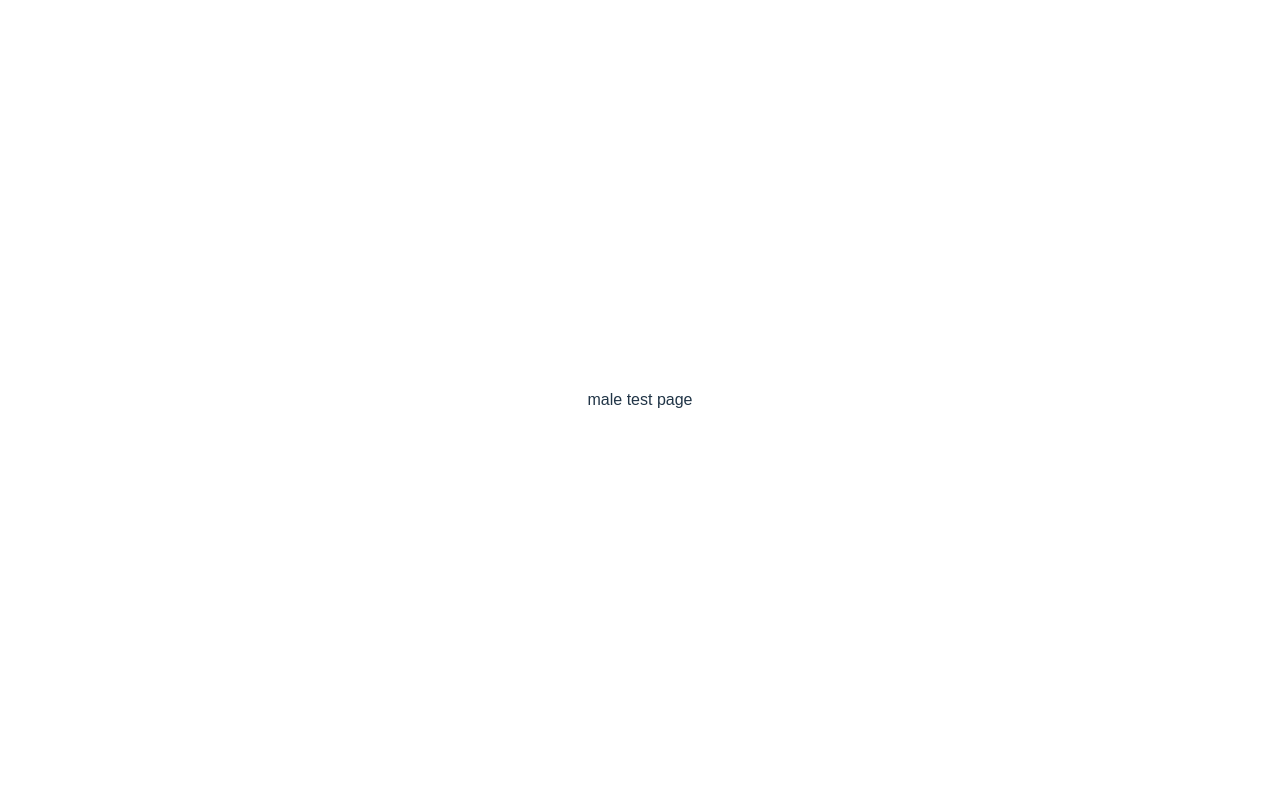
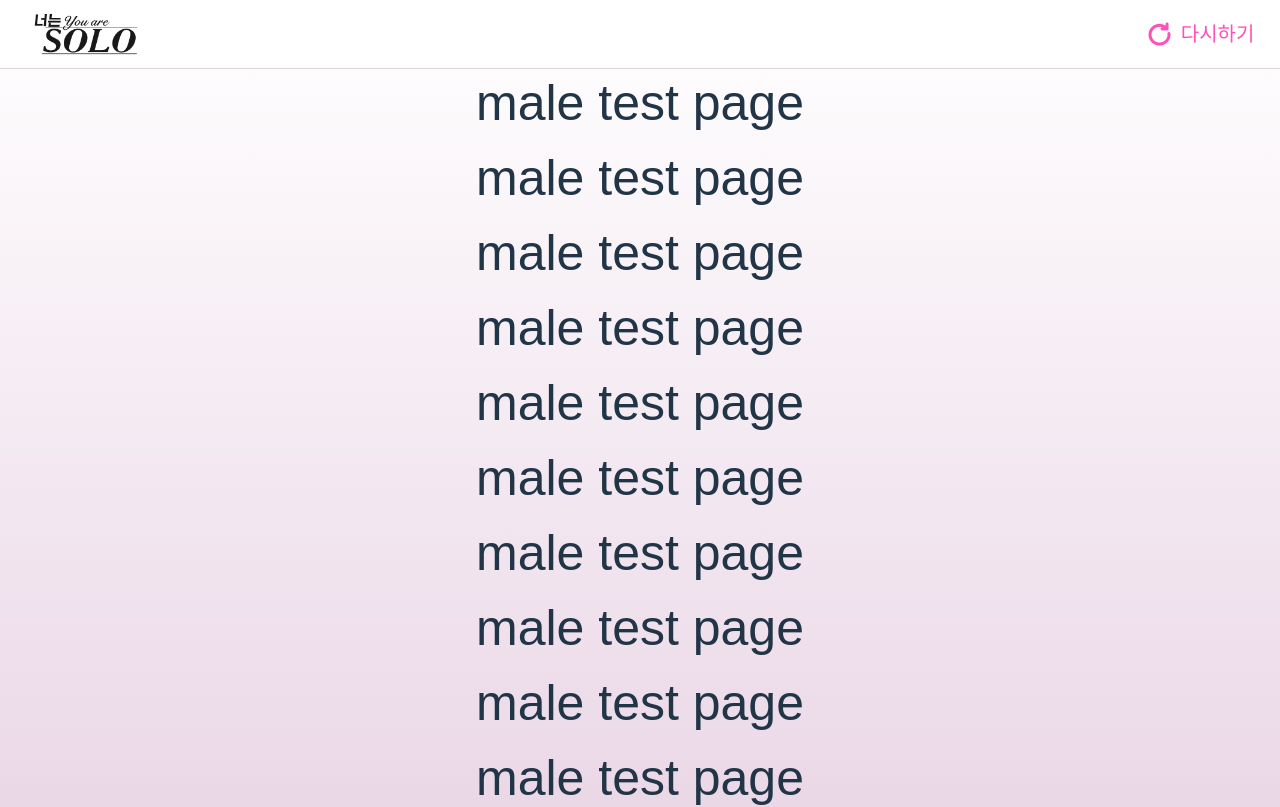
Before and after one commit to madcamp-youaresolo/frontend, a React (Vite) app: page /test-male in a window 1280 px wide. Shown: the top 807 px of the page. Built offline with nearby package versions, Linux system fonts and the light colour scheme; a web font is replaced by a local one.

Commit message:
feat: Header 컴포넌트 구현 및 적용

```diff
--- /dev/null
+++ b/src/components/Header.jsx
@@ -0,0 +1,61 @@
+import React from 'react';
+import { useNavigate } from 'react-router-dom';
+import styled from 'styled-components';
+import Logo from '/logo.png';
+import RetryIconImage from '../assets/images/retry-icon.png';
+
+const Header = () => {
+    const navigate = useNavigate();
+
+    const handleLogo = () => {
+        navigate('/');
+    };
+
+    return (
+        <Wrapper>
+            <LogoImage src={Logo} onClick={handleLogo}/>
+            <RetryWrapper>
+                <RetryIcon src={RetryIconImage} />
+                <RetryText>다시하기</RetryText>
+            </RetryWrapper>
+        </Wrapper>
+    );
+}
+
+export default Header;
+
+const Wrapper = styled.div`
+    padding: 0.5vh 2vw;
+    display: flex;
+    justify-content: space-between;
+    align-items: center;
+    background-color: rgba(255, 255, 255, 0.97);
+    border-bottom: 1px solid #D9D9D9;
+`;
+
+const LogoImage = styled.img`
+    width: clamp(60px, 20vw, 120px);
+    aspect-ratio: 2 / 1;
+    cursor: pointer;
+`;
+
+const RetryWrapper = styled.div`
+    display: flex;
+    justify-content: center;
+    align-items: center;
+    gap: 0.7vw;
+    cursor: pointer;
+`;
+
+const RetryIcon = styled.img`
+    width: clamp(4px, 4vw, 24px);
+    height: auto;
+    display: block;
+    object-fit: contain;
+`;
+
+const RetryText = styled.span`
+    font-size: clamp(14px, 2vw, 20px);
+    font-weight: 600;
+    color: #FF50B9;
+`;
--- a/src/index.css
+++ b/src/index.css
@@ -60,6 +60,20 @@
   src: url('./assets/fonts/NotoSansKR-Black.ttf') format('truetype');
   font-weight: 900;
   font-style: normal;
+}
+
+/* 스크롤바 숨김 */
+html, body {
+  overflow-x: auto;
+  overflow-y: auto;
+
+  -ms-overflow-style: none;
+  scrollbar-width: none;
+}
+
+html::-webkit-scrollbar,
+body::-webkit-scrollbar {
+  display: none;
 }
 
 :root {
--- a/src/pages/FemaleTestPage.jsx
+++ b/src/pages/FemaleTestPage.jsx
@@ -1,12 +1,65 @@
-import React from 'react';
+import React, { useEffect } from 'react';
 import styled from 'styled-components';
+import Header from '../components/Header';
 
 const FemaleTestPage = () => {
+
     return (
-        <div>
-            <p style={{textAlign: 'center'}}>female test page</p>
-        </div>
+        <Wrapper>
+            <HeaderWrapper>
+                <Header />
+            </HeaderWrapper>
+            <BodyWrapper>
+                <p style={{textAlign: 'center', fontSize: '50px'}}>
+                    female test page
+                    <br/>
+                    female test page
+                    <br/>
+                    female test page
+                    <br/>
+                    female test page
+                    <br/>
+                    female test page
+                    <br/>
+                    female test page
+                    <br/>
+                    female test page
+                    <br/>
+                    female test page
+                    <br/>
+                    female test page
+                    <br/>
+                    female test page
+                    <br/>
+                    female test page
+                    <br/>
+                    female test page
+                    <br/>
+                    female test page
+                </p>
+            </BodyWrapper>
+        </Wrapper>
     );
 }
 
 export default FemaleTestPage;
+
+const Wrapper = styled.div`
+    width: 100%;
+    min-height: 100vh;
+    background: linear-gradient(to bottom, #FFFFFF, #E3C9DE);
+    display: flex;
+    flex-direction: column;
+`;
+
+const HeaderWrapper = styled.div`
+    position: fixed;
+    top: 0;
+    left: 0;
+    width: 100%;
+`;
+
+const BodyWrapper = styled.div`
+    overflow-y: auto;
+    padding: 2vh;
+`;
--- a/src/pages/IntroPage.jsx
+++ b/src/pages/IntroPage.jsx
@@ -41,7 +41,7 @@ const GradientBackground = styled.div`
 
 const LogoImage = styled.img`
     width: clamp(240px, 34vw, 440px);
-    aspect-ratio: 2.1 / 1;
+    aspect-ratio: 2 / 1;
     margin-bottom: 4vh;
 `;
 
--- a/src/pages/MaleTestPage.jsx
+++ b/src/pages/MaleTestPage.jsx
@@ -1,12 +1,65 @@
-import React from 'react';
+import React, { useEffect } from 'react';
 import styled from 'styled-components';
+import Header from '../components/Header';
 
 const MaleTestPage = () => {
+
     return (
-        <div>
-            <p style={{textAlign: 'center'}}>male test page</p>
-        </div>
+        <Wrapper>
+            <HeaderWrapper>
+                <Header />
+            </HeaderWrapper>
+            <BodyWrapper>
+                <p style={{textAlign: 'center', fontSize: '50px'}}>
+                    male test page
+                    <br/>
+                    male test page
+                    <br/>
+                    male test page
+                    <br/>
+                    male test page
+                    <br/>
+                    male test page
+                    <br/>
+                    male test page
+                    <br/>
+                    male test page
+                    <br/>
+                    male test page
+                    <br/>
+                    male test page
+                    <br/>
+                    male test page
+                    <br/>
+                    male test page
+                    <br/>
+                    male test page
+                    <br/>
+                    male test page
+                </p>
+            </BodyWrapper>
+        </Wrapper>
     );
 }
 
 export default MaleTestPage;
+
+const Wrapper = styled.div`
+    width: 100%;
+    min-height: 100vh;
+    background: linear-gradient(to bottom, #FFFFFF, #E3C9DE);
+    display: flex;
+    flex-direction: column;
+`;
+
+const HeaderWrapper = styled.div`
+    position: fixed;
+    top: 0;
+    left: 0;
+    width: 100%;
+`;
+
+const BodyWrapper = styled.div`
+    overflow-y: auto;
+    padding: 2vh;
+`;
```
Also changed, not shown: src/assets/images/retry-icon.png (added).
